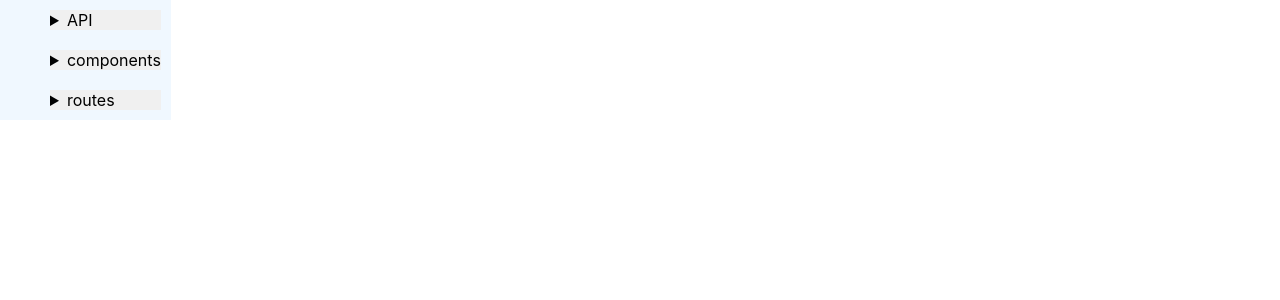
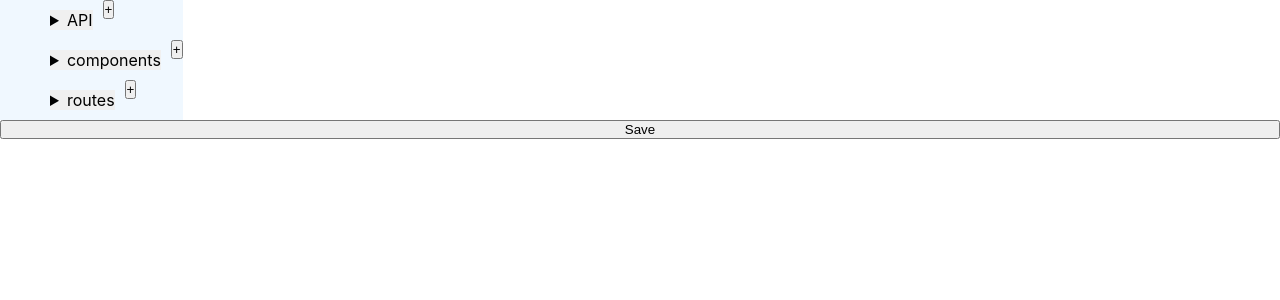
Before and after one commit to Vitalii-Volianyk/VSC-React_component, a React (Create React App) app in the folder ui/: page / in a window 1280 px wide. Shown: the top 300 px of the page. Built offline with nearby package versions, Linux system fonts and the light colour scheme.

Commit message:
chore: Update styles and add functionality to Route component

```diff
--- /dev/null
+++ b/ui/src/AddFolder.jsx
@@ -0,0 +1,36 @@
+import { useState } from "react";
+
+function AddFolder({ addFolder, parentPath }) {
+	const [folderName, setFolderName] = useState("");
+	const [newState, setNewState] = useState(false);
+
+	const handleFolderNameChange = (e) => {
+		setFolderName(e.target.value);
+	};
+
+	const handleAddFolder = () => {
+		addFolder(`${parentPath}/${folderName}`);
+		setFolderName("");
+		setNewState(false);
+	};
+
+	return (
+		<div>
+			{newState ? (
+				<div>
+					<input
+						type="text"
+						value={folderName}
+						onChange={handleFolderNameChange}
+						autoFocus={true}
+					/>
+					<button onClick={handleAddFolder}>Add Folder</button>
+				</div>
+			) : (
+				<button onClick={() => setNewState(true)}>+</button>
+			)}
+		</div>
+	);
+}
+
+export default AddFolder;
--- a/ui/src/App.css
+++ b/ui/src/App.css
@@ -21,4 +21,26 @@ div {
 	margin: 10px;
 	cursor: pointer;
 	background-color: #f0f0f0;
+	display: flex;
+	flex-direction: column;
+	justify-content: space-between;
 }
+.Route > div {
+	display: flex;
+	flex-direction: row;
+	justify-content: flex-start;
+}
+.Route > div > span {
+	display: flex;
+	justify-content: center;
+	align-items: center;
+	width: 25px;
+	height: 25px;
+	padding: 10px;
+	margin-top: 9px;
+	background-color: aqua;
+	&:hover {
+		background-color: #f0f0f0;
+		cursor: pointer;
+	}
+}
--- a/ui/src/App.jsx
+++ b/ui/src/App.jsx
@@ -6,6 +6,7 @@ import Route from "./Route";
 
 function App() {
 	const [structure, setStructure] = useState(Code);
+	const [path, setPath] = useState([]);
 	useEffect(() => {
 		window.addEventListener("message", (event) => {
 			const message = event.data;
@@ -18,9 +19,19 @@ function App() {
 		});
 	}, []);
 
+	const addPath = (newPath) => {
+		setPath([...path, newPath]);
+	};
+
+	const save = () => {
+		setPath([]);
+		// window.parent.postMessage({ command: "addPath" }, "*");
+	};
+
 	return (
 		<div>
-			<Route folders={structure.folders} />
+			<Route addPath={addPath} folders={structure.folders} />
+			<button onClick={save}>Save</button>
 		</div>
 	);
 }
--- a/ui/src/Route.jsx
+++ b/ui/src/Route.jsx
@@ -1,13 +1,18 @@
-function Route({ folders }) {
+import AddFolder from "./AddFolder";
+
+function Route({ folders, addPath }) {
 	if (Object.keys(folders).length === 0) return null;
 	return (
 		<div className="Route">
 			{Object.keys(folders).map((key) => {
 				return (
-					<details key={key}>
-						<summary>{key}</summary>
-						<Route folders={folders[key].folders} />
-					</details>
+					<div key={key}>
+						<details>
+							<summary>{key}</summary>
+							<Route folders={folders[key].folders} addPath={addPath} />
+						</details>
+						<AddFolder addFolder={addPath} parentPath={folders[key].path} />
+					</div>
 				);
 			})}
 		</div>
```
